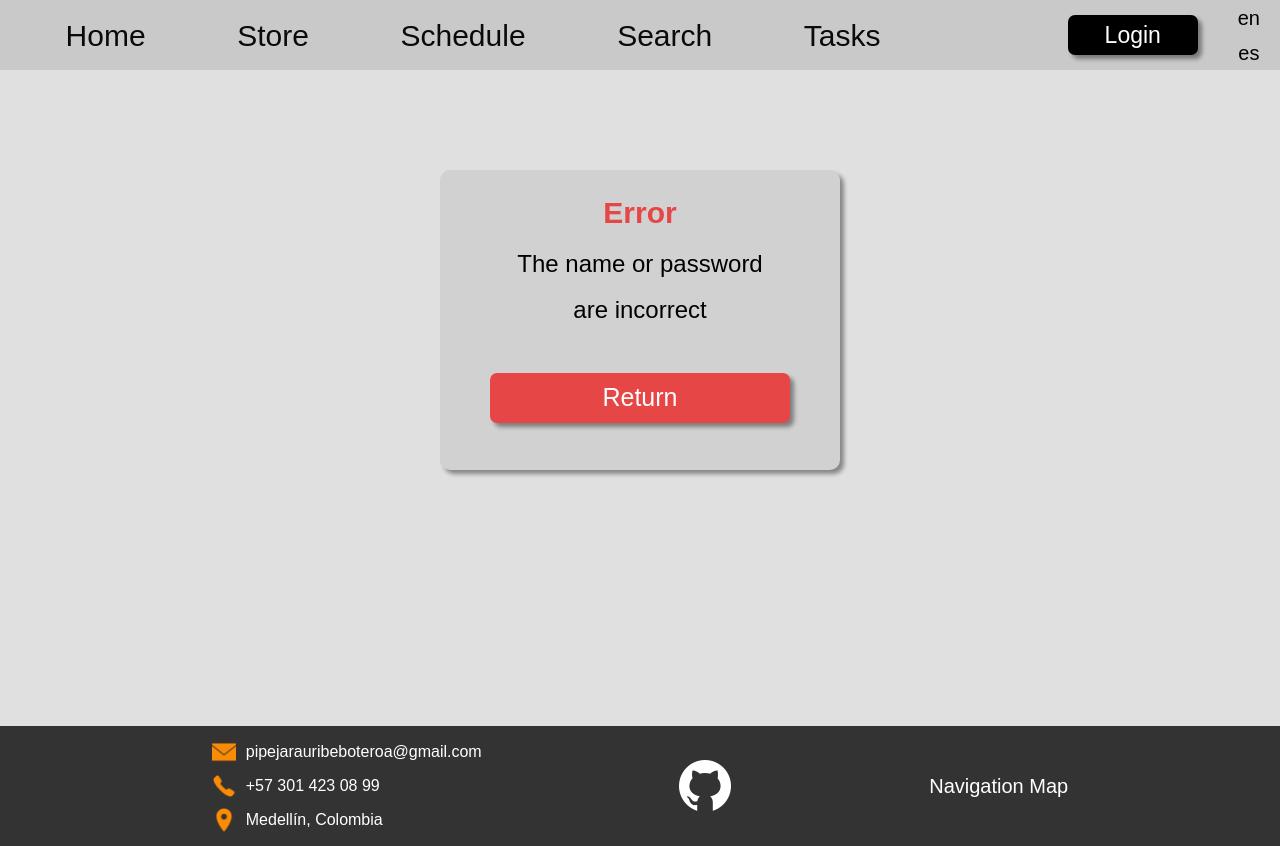
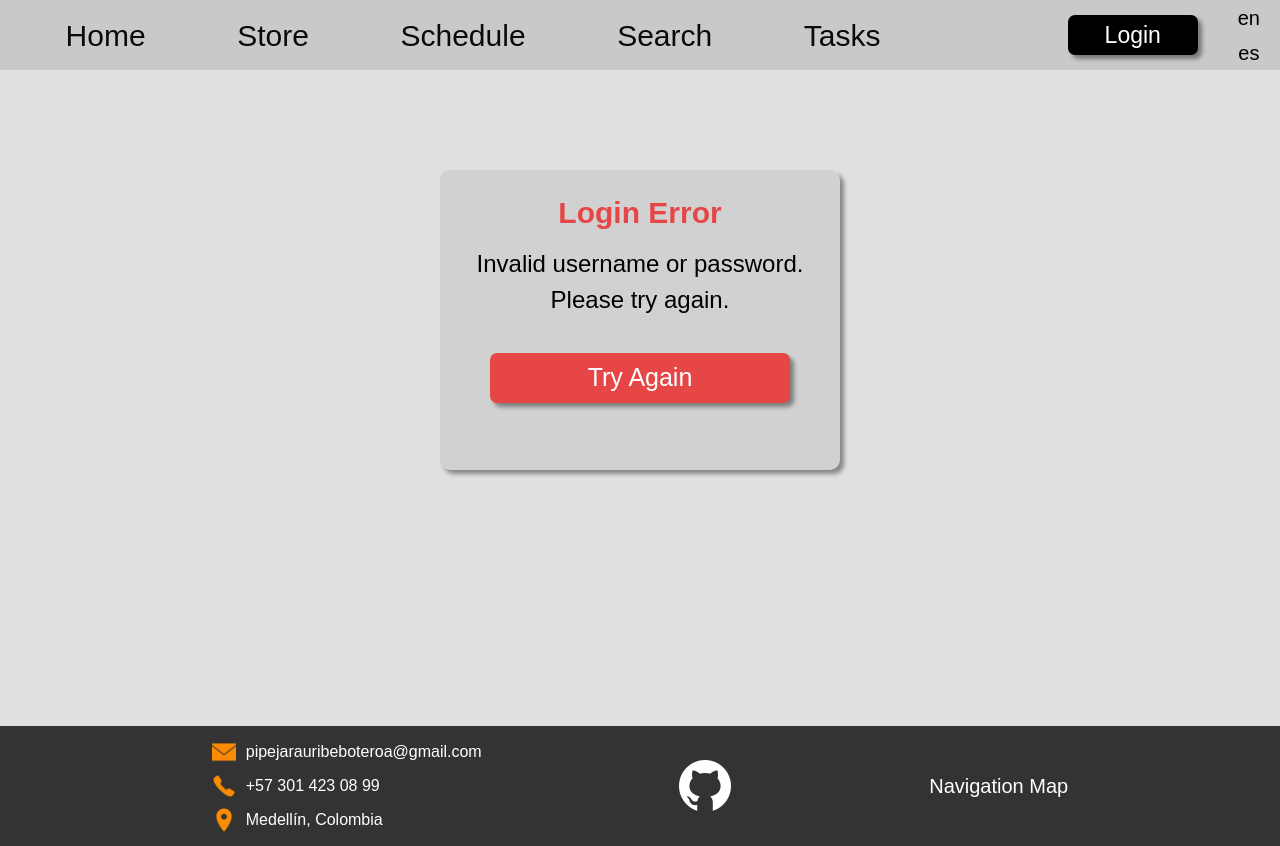
Before and after one commit to Pipeto84/react-ts, a React (Vite) app: page /errorUser in a window 1280 px wide. Built offline with nearby package versions, Linux system fonts and the light colour scheme; some icons are missing.

Commit message:
error user  i18n listo

```diff
--- a/src/components/ErrorUser.tsx
+++ b/src/components/ErrorUser.tsx
@@ -1,19 +1,20 @@
 import { useNavigate } from "react-router-dom";
+import {useTranslation} from 'react-i18next'
 import "../styles/User.css";
 
 export function ErrorUser() {
   const navigate = useNavigate();
+  const { t } = useTranslation("global");
   const handleRegresar = () => {
     navigate("/user");
   };
   return (
     <div className="error">
       <div className="contenido-error">
-        <h3 className="titulo-error">Error</h3>
-        <p className="texto-error">The name or password</p>
-        <p className="texto-error">are incorrect</p>
+        <h3 className="titulo-error">{t("signIn.errorTitle")}</h3>
+        <p className="texto-error">{t("signIn.errorMessage")}</p>
         <button className="boton-error" onClick={handleRegresar}>
-          Return
+          {t("signIn.btnTryAgain")}
         </button>
       </div>
     </div>
--- a/src/styles/User.css
+++ b/src/styles/User.css
@@ -149,6 +149,7 @@
   font-size: 24px;
   color: rgb(0, 0, 0);
   margin: 5px;
+  text-align: center;
 }
 .boton-error {
   width: 300px;
@@ -158,7 +159,7 @@
   background-color: #e64646;
   color: rgb(255, 255, 255);
   font-size: 25px;
-  margin-top: 40px;
+  margin-top: 30px;
   box-shadow: 4px 4px 4px rgba(0, 0, 0, 0.4);
   cursor: pointer;
 }
--- a/src/translations/en.json
+++ b/src/translations/en.json
@@ -83,7 +83,10 @@
         "signOut": "Sign Out",
         "welcome": "Welcome",
         "welcomeMessage": "Your login was successful!",
-        "btnContinue": "Continue"
+        "btnContinue": "Continue",
+        "errorTitle": "Login Error",
+        "errorMessage": "Invalid username or password. Please try again.",
+        "btnTryAgain": "Try Again"
     },
     "register": {
         "title": "New user",
--- a/src/translations/es.json
+++ b/src/translations/es.json
@@ -83,7 +83,11 @@
         "signOut": "Cerrar sesión",
         "welcome": "¡Bienvenido!",
         "welcomeMessage": "¡Tu inicio de sesión fue exitoso!",
-        "btnContinue": "Continuar"
+        "btnContinue": "Continuar",
+        "errorTitle": "Error",
+        "errorMessage": "Nombre de usuario o contraseña incorrectos. Por favor, inténtalo de nuevo.",
+        "btnTryAgain": "Intentar de nuevo"
+
     },
     "register": {
         "title": "Nuevo usuario",
```
